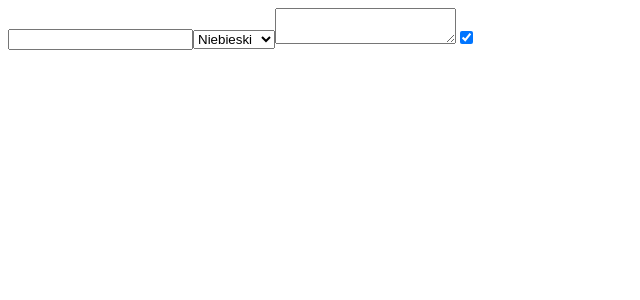
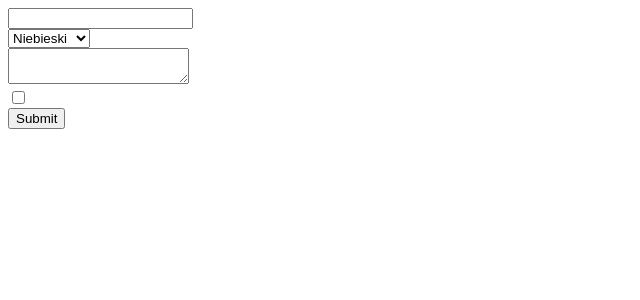
Before and after one commit to marek2222/react_TypeOfWeb, a React (Create React App) app: page / in a window 1280 px wide. Shown: the top 300 px of the page, without its empty margins (0-640 px from the left). Built offline with nearby package versions, Linux system fonts and the light colour scheme.

Commit message:
react_TypeOfWeb: 21:  Formularze w React.js — niekontrolowane komponenty

```diff
--- a/src/MyControlledForm.jsx
+++ b/src/MyControlledForm.jsx
@@ -1,40 +1,30 @@
 import React from 'react';
 
 export class MyControlledForm extends React.Component {
-    state = {
-        name: '',
-        color: 'blue',
-        message: '',
-        isChecked: true,
-    };
 
-    changeProps = (e) => {
-        const name = e.target.name;
-        if(e.target.type != 'checkbox') {
-            this.setState({
-            [name]: e.target.value
-            });
-        }
-        else {
-            this.setState({
-            [name]: e.target.checked
-            });
-        }
+    submitForm = () => {
+        console.log('Wartości pól: ');
+        console.log('- pole input: '+ this.myInput.value);
+        console.log('- pole select: '+ this.mySelect.value);
+        console.log('- pole textarea: '+ this.myTextarea.value);
+        console.log('- pole checkbox: '+ this.myCheckbox.value);
+        console.log();
     }
 
     render() {
         return (
             <div>
-            <input value={this.state.name} name="name" onChange={this.changeProps} />
-            <select value={this.state.color} name="color" onChange={this.changeProps}>
-                <option value="red">Czerwony</option>
-                <option value="blue">Niebieski</option>
-                <option value="green">Zielony</option>
-            </select>
-            <textarea value={this.state.message} name="message" onChange={this.changeProps} />
-            <label>
-                <input type="checkbox" checked={this.state.isChecked} name="isChecked" onChange={this.changeProps} />
-            </label>
+                <input type='text' name='name' ref={input => this.myInput = input} /><br/>
+                <select name="color" defaultValue="blue"  ref={select => this.mySelect = select}>
+                    <option value="red">Czerwony</option>
+                    <option value="blue">Niebieski</option>
+                    <option value="green">Zielony</option>
+                </select><br/>
+                <textarea name="message" ref={textarea => this.myTextarea = textarea}  /><br/>
+                <label>
+                    <input type="checkbox" name="isChecked" ref={input => this.myCheckbox = input} />
+                </label><br/>
+                <button onClick={this.submitForm}>Submit</button>
             </div>
         );
     }
```
Also changed, not shown: desc.txt.
